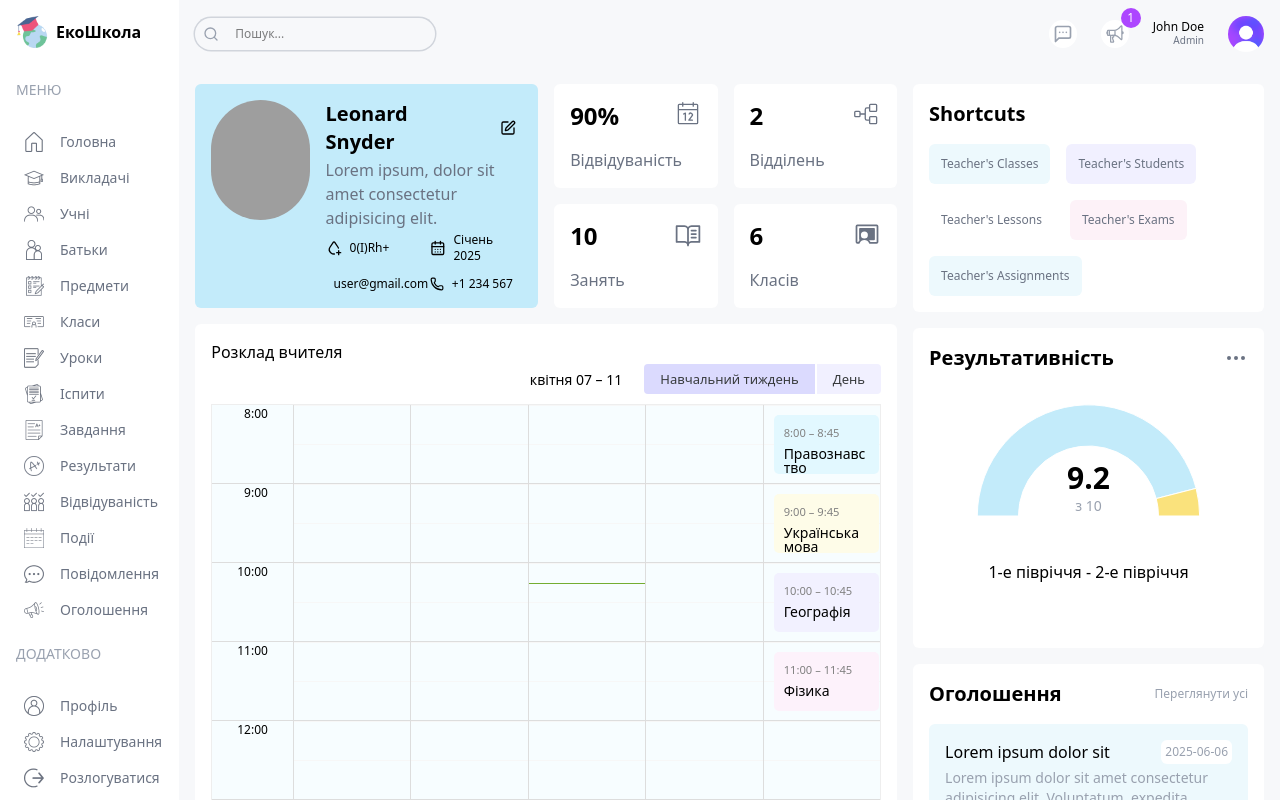
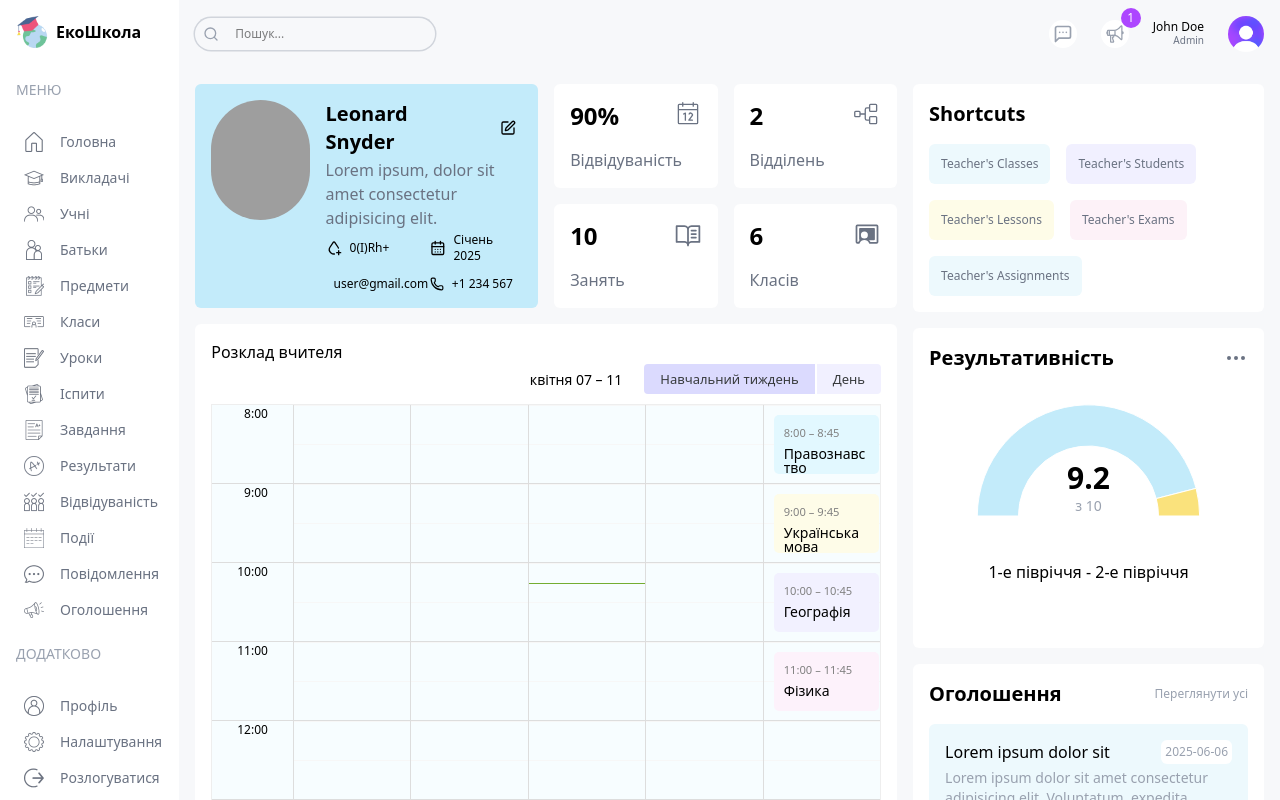
Before and after one commit to Eugensson/lms, a Next.js app: page /list/teachers/1 in a window 1280 px wide. Shown: the top 800 px of the page. Built offline with nearby package versions, Linux system fonts and the light colour scheme; grey boxes are pictures that could not be loaded.

Commit message:
Updated teacher details page UI

```diff
--- a/src/app/(dashboard)/list/teachers/[id]/page.tsx
+++ b/src/app/(dashboard)/list/teachers/[id]/page.tsx
@@ -115,7 +115,7 @@ const TeacherDetailsPage = () => {
             <Link className="p-3 rounded-md bg-[#f1f0ff]" href="/">
               Teacher&apos;s Students
             </Link>
-            <Link className="p-3 rounded-md bg-[#fefces8]" href="/">
+            <Link className="p-3 rounded-md bg-[#fefce8]" href="/">
               Teacher&apos;s Lessons
             </Link>
             <Link className="p-3 rounded-md bg-pink-50" href="/">
```
